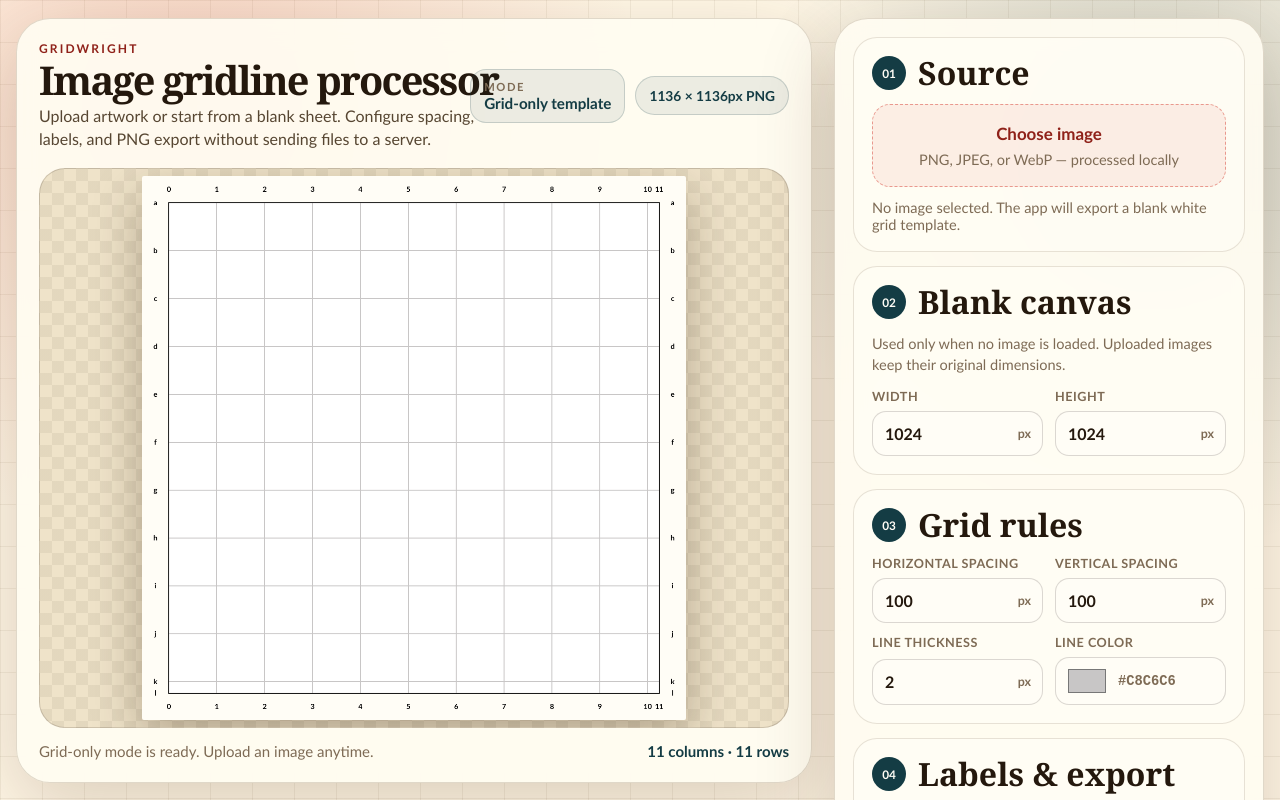
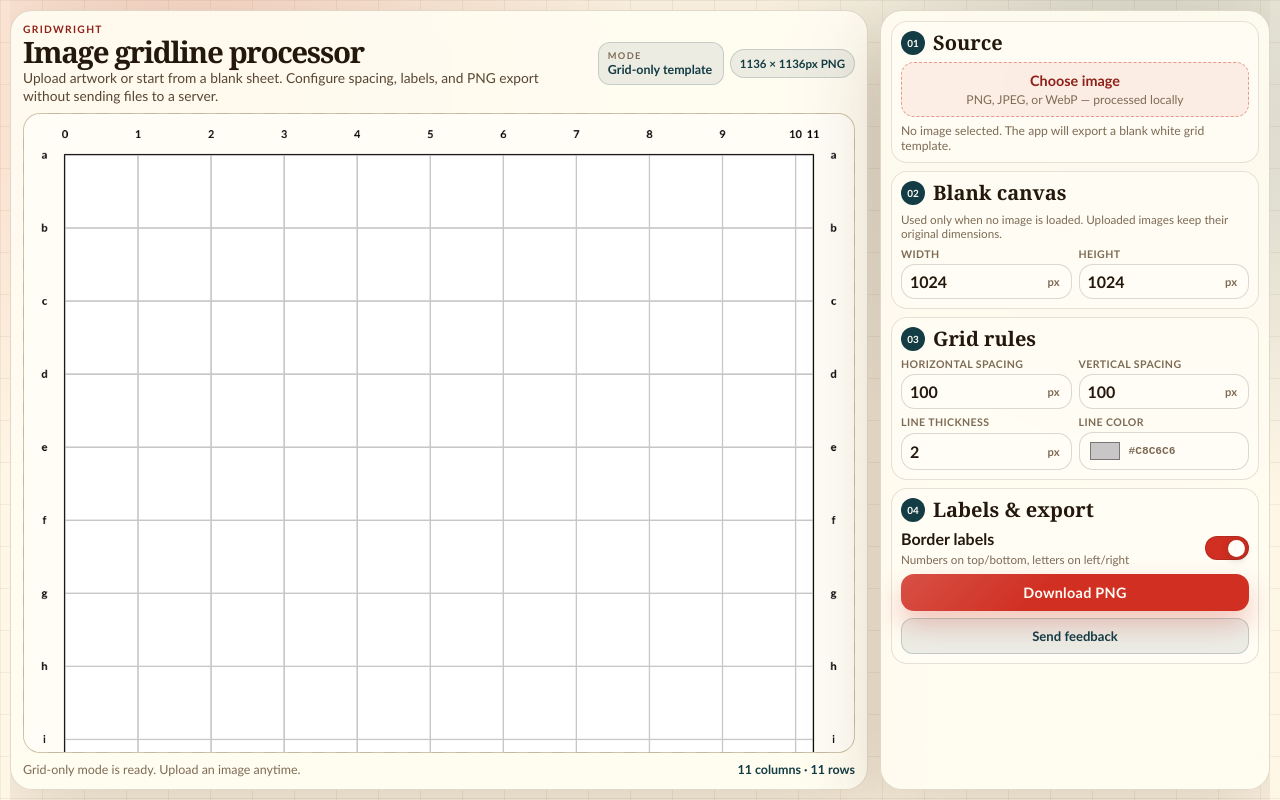
Before and after one commit to ugmurthy/artapp, a React (Vite) app: page / in a window 1280 px wide. Shown: the top 800 px of the page. Built offline with nearby package versions, Linux system fonts and the light colour scheme; no server answers.

Commit message:
fix: layout

```diff
--- a/api/sketchmentor-chat.js
+++ b/api/sketchmentor-chat.js
@@ -167,7 +167,7 @@ export default async function handler(request, response) {
   }
 
   const apiKey = normalizeText(request.body?.apiKey)
-  const model = normalizeText(request.body?.model, 'openai/gpt-4o')
+  const model = normalizeText(request.body?.model, 'qwen/qwen3.5-27b')
   const imageDataUrl = request.body?.imageDataUrl
   const userPrompt = normalizeText(request.body?.userPrompt, 'Please review this sketch.')
 
--- a/index.html
+++ b/index.html
@@ -7,7 +7,7 @@
       name="description"
       content="Create downloadable image grids with configurable spacing, color, thickness, and border labels."
     />
-    <title>Gridwright — Image Gridline Processor</title>
+    <title>Sketch Studio</title>
   </head>
   <body>
     <div id="root"></div>
--- a/src/styles.css
+++ b/src/styles.css
@@ -61,8 +61,10 @@ button:disabled {
 
 .app-shell {
   width: min(1500px, calc(100% - 32px));
+  height: 100dvh;
   margin: 0 auto;
   padding: 18px 0 36px;
+  overflow: hidden;
 }
 
 .section-kicker {
@@ -107,7 +109,9 @@ p {
   display: grid;
   grid-template-columns: minmax(0, 1fr) minmax(360px, 430px);
   gap: 22px;
-  align-items: start;
+  height: 100%;
+  min-height: 0;
+  align-items: stretch;
 }
 
 .hub-shell {
@@ -180,7 +184,11 @@ p {
 }
 
 .preview-panel {
+  display: grid;
+  grid-template-rows: auto minmax(0, 1fr) auto;
+  gap: 14px;
   min-width: 0;
+  min-height: 0;
   padding: 22px;
 }
 
@@ -188,6 +196,8 @@ p {
   display: grid;
   grid-template-columns: minmax(0, 1fr) minmax(360px, 430px);
   gap: 22px;
+  height: 100%;
+  min-height: 0;
   align-items: stretch;
 }
 
@@ -237,7 +247,7 @@ p {
 .group-title h2 {
   margin: 0;
   font-family: Baskerville, "Iowan Old Style", Georgia, serif;
-  font-size: 2rem;
+  font-size: 1.5rem;
   line-height: 1;
 }
 
@@ -307,8 +317,8 @@ p {
 
 .canvas-stage {
   display: grid;
-  min-height: 560px;
-  max-height: 72vh;
+  min-height: 0;
+  max-height: none;
   place-items: center;
   overflow: auto;
   border: 1px solid rgba(36, 24, 13, 0.16);
@@ -326,7 +336,7 @@ p {
 canvas {
   display: block;
   max-width: 100%;
-  max-height: 68vh;
+  max-height: 100%;
   width: auto;
   height: auto;
   border-radius: 2px;
@@ -338,7 +348,6 @@ canvas {
   flex-wrap: wrap;
   gap: 10px 16px;
   justify-content: space-between;
-  margin-top: 14px;
   color: var(--muted);
   font-size: 0.94rem;
 }
@@ -351,6 +360,10 @@ canvas {
 .controls-panel {
   display: grid;
   gap: 14px;
+  align-content: start;
+  min-height: 0;
+  max-height: 100%;
+  overflow: auto;
   padding: 18px;
 }
 
@@ -366,6 +379,29 @@ canvas {
   gap: 12px;
   align-items: center;
   margin-bottom: 14px;
+}
+
+.group-title > div {
+  display: flex;
+  gap: 12px;
+  align-items: center;
+  min-width: 0;
+}
+
+.title-with-action {
+  justify-content: space-between;
+}
+
+.title-with-action a {
+  flex: 0 0 auto;
+  color: var(--accent-dark);
+  font-size: 0.78rem;
+  font-weight: 900;
+  text-decoration: none;
+}
+
+.title-with-action a:hover {
+  text-decoration: underline;
 }
 
 .group-title span {
@@ -648,7 +684,7 @@ input:disabled {
 
 .sketch-stage {
   display: grid;
-  min-height: 420px;
+  min-height: clamp(210px, 38vh, 420px);
   place-items: center;
   overflow: hidden;
   width: 100%;
@@ -698,7 +734,7 @@ button.sketch-stage {
 .chat-panel {
   display: grid;
   min-height: 0;
-  max-height: 52vh;
+  max-height: none;
   gap: 12px;
   overflow: auto;
   padding: 14px;
@@ -802,16 +838,535 @@ button.sketch-stage {
   font-weight: 900;
 }
 
-@media (max-width: 1050px) {
+@media (max-height: 820px) and (min-width: 901px) {
+  .app-shell {
+    width: min(1500px, calc(100% - 20px));
+    padding: 10px 0;
+  }
+
+  .workspace,
+  .sketch-workspace {
+    grid-template-columns: minmax(0, 1fr) minmax(330px, 390px);
+    gap: 12px;
+  }
+
+  .preview-panel,
+  .controls-panel {
+    border-radius: 22px;
+  }
+
+  .preview-panel {
+    gap: 9px;
+    padding: 12px;
+  }
+
+  .controls-panel {
+    gap: 8px;
+    padding: 10px;
+  }
+
+  .control-group {
+    padding: 9px;
+    border-radius: 16px;
+  }
+
+  .panel-heading {
+    gap: 10px;
+    margin-bottom: 0;
+  }
+
+  .brand-lockup {
+    gap: 3px;
+  }
+
+  .brand-lockup h1 {
+    font-size: clamp(1.65rem, 2.3vw, 2.25rem);
+    line-height: 0.96;
+  }
+
+  .brand-lockup p:not(.section-kicker) {
+    font-size: 0.86rem;
+    line-height: 1.26;
+  }
+
+  .section-kicker {
+    font-size: 0.64rem;
+    letter-spacing: 0.13em;
+  }
+
+  .header-pills {
+    gap: 6px;
+    max-width: 300px;
+  }
+
+  .mode-pill {
+    min-width: 126px;
+    padding: 7px 9px;
+    border-radius: 12px;
+  }
+
+  .mode-pill span {
+    font-size: 0.58rem;
+  }
+
+  .mode-pill strong {
+    font-size: 0.78rem;
+  }
+
+  .output-pill,
+  .stats-pill {
+    padding: 7px 9px;
+    font-size: 0.72rem;
+  }
+
+  .group-title {
+    gap: 8px;
+    margin-bottom: 7px;
+  }
+
+  .group-title span {
+    width: 24px;
+    height: 24px;
+    font-size: 0.62rem;
+  }
+
+  .group-title h2 {
+    font-size: 1.25rem;
+  }
+
+  .file-drop {
+    gap: 3px;
+    padding: 9px;
+    border-radius: 13px;
+  }
+
+  .file-drop strong {
+    font-size: 0.9rem;
+  }
+
+  .file-drop span,
+  .empty-note {
+    font-size: 0.76rem;
+  }
+
+  .source-card,
+  .empty-note {
+    margin-top: 6px;
+  }
+
+  .source-card {
+    gap: 9px;
+    padding: 8px;
+    border-radius: 13px;
+  }
+
+  .source-card span {
+    font-size: 0.62rem;
+  }
+
+  .source-card small,
+  .switch-row small,
+  .hint {
+    font-size: 0.73rem;
+    line-height: 1.24;
+  }
+
+  .hint {
+    margin-bottom: 7px;
+  }
+
+  .control-grid {
+    gap: 7px;
+  }
+
+  .control {
+    gap: 4px;
+  }
+
+  .control > span {
+    font-size: 0.66rem;
+  }
+
+  .number-input input,
+  .text-input,
+  .follow-up-control textarea {
+    padding: 7px 8px;
+  }
+
+  .follow-up-control textarea {
+    height: 58px;
+    resize: none;
+  }
+
+  .number-input small,
+  .color-input code {
+    font-size: 0.7rem;
+  }
+
+  .color-input {
+    gap: 7px;
+    padding: 5px 8px;
+  }
+
+  .color-input input {
+    width: 34px;
+    height: 26px;
+  }
+
+  .switch-row {
+    gap: 10px;
+    margin-bottom: 8px;
+  }
+
+  .switch-row input {
+    width: 44px;
+    height: 24px;
+  }
+
+  .switch-row input::before {
+    top: 3px;
+    left: 3px;
+    width: 17px;
+    height: 17px;
+  }
+
+  .switch-row input:checked::before {
+    transform: translateX(19px);
+  }
+
+  .remember-row {
+    margin-top: 8px;
+  }
+
+  .export-actions {
+    gap: 7px;
+  }
+
+  .download-button {
+    padding: 10px 12px;
+    border-radius: 13px;
+    font-size: 0.9rem;
+  }
+
+  .feedback-link,
+  .action-link {
+    min-height: 36px;
+    border-radius: 12px;
+    font-size: 0.82rem;
+  }
+
+  .ghost-button {
+    padding: 6px 9px;
+    font-size: 0.78rem;
+  }
+
+  .canvas-stage,
+  .sketch-stage,
+  .chat-panel {
+    border-radius: 17px;
+  }
+
+  .preview-meta {
+    gap: 7px 10px;
+    font-size: 0.78rem;
+  }
+
+  .sketch-main-panel {
+    gap: 9px;
+  }
+
+  .sketch-stage {
+    min-height: clamp(145px, 27vh, 210px);
+  }
+
+  .sketch-stage img {
+    max-height: 34vh;
+  }
+
+  .sketch-stage.compact {
+    min-height: 120px;
+  }
+
+  .sketch-stage.compact img {
+    max-width: min(220px, 80%);
+    max-height: 105px;
+  }
+
+  .chat-panel {
+    gap: 8px;
+    padding: 8px;
+  }
+
+  .chat-message {
+    gap: 5px;
+    padding: 9px;
+    border-radius: 12px;
+  }
+
+  .chat-message span {
+    font-size: 0.62rem;
+  }
+
+  .chat-message p,
+  .chat-message ul,
+  .chat-message ol {
+    font-size: 0.86rem;
+    line-height: 1.38;
+  }
+
+  .chat-message h1,
+  .chat-message h2,
+  .chat-message h3 {
+    margin: 6px 0 3px;
+  }
+
+  .status-note {
+    padding: 0 4px;
+    font-size: 0.78rem;
+    line-height: 1.28;
+  }
+}
+
+@media (max-height: 700px) and (min-width: 901px) {
+  .app-shell {
+    width: min(1500px, calc(100% - 16px));
+    padding: 6px 0;
+  }
+
+  .workspace,
+  .sketch-workspace {
+    gap: 10px;
+  }
+
+  .preview-panel {
+    gap: 7px;
+    padding: 9px;
+  }
+
+  .controls-panel {
+    gap: 6px;
+    padding: 7px;
+  }
+
+  .control-group {
+    padding: 6px;
+  }
+
+  .panel-heading {
+    gap: 8px;
+  }
+
+  .brand-lockup h1 {
+    font-size: clamp(1.45rem, 2vw, 1.95rem);
+  }
+
+  .file-drop span {
+    font-size: 0.7rem;
+    line-height: 1.18;
+  }
+
+  .group-title {
+    gap: 6px;
+    margin-bottom: 4px;
+  }
+
+  .group-title span {
+    width: 20px;
+    height: 20px;
+    font-size: 0.56rem;
+  }
+
+  .group-title h2 {
+    font-size: 1.05rem;
+  }
+
+  .file-drop {
+    padding: 6px;
+  }
+
+  .file-drop strong {
+    font-size: 0.82rem;
+  }
+
+  .hint {
+    display: none;
+  }
+
+  .source-card {
+    margin-top: 4px;
+    padding: 6px;
+  }
+
+  .source-card small,
+  .switch-row small {
+    font-size: 0.68rem;
+  }
+
+  .control-grid,
+  .export-actions {
+    gap: 5px;
+  }
+
+  .number-input input,
+  .text-input,
+  .follow-up-control textarea {
+    padding: 5px 7px;
+  }
+
+  .follow-up-control textarea {
+    height: 44px;
+  }
+
+  .switch-row {
+    margin-bottom: 5px;
+  }
+
+  .download-button {
+    padding: 8px 10px;
+  }
+
+  .feedback-link,
+  .action-link {
+    min-height: 32px;
+  }
+
+  .sketch-stage {
+    min-height: clamp(110px, 22vh, 150px);
+  }
+
+  .sketch-stage.compact {
+    min-height: 92px;
+  }
+
+  .sketch-stage.compact img {
+    max-height: 78px;
+  }
+
+  .chat-panel {
+    padding: 6px;
+  }
+
+  .chat-message {
+    padding: 7px;
+  }
+}
+
+@media (max-height: 600px) and (min-width: 901px) {
+  .app-shell {
+    padding: 4px 0;
+  }
+
+  .preview-panel {
+    padding: 7px;
+  }
+
+  .controls-panel {
+    gap: 4px;
+    padding: 5px;
+  }
+
+  .control-group {
+    padding: 5px;
+  }
+
+  .brand-lockup h1 {
+    font-size: clamp(1.3rem, 1.8vw, 1.75rem);
+  }
+
+  .brand-lockup p:not(.section-kicker) {
+    font-size: 0.66rem;
+    line-height: 1.12;
+  }
+
+  .group-title h2 {
+    font-size: 0.98rem;
+  }
+
+  .group-title span {
+    width: 18px;
+    height: 18px;
+    font-size: 0.52rem;
+  }
+
+  .file-drop {
+    padding: 5px;
+  }
+
+  .source-card {
+    display: none;
+  }
+
+  .control > span {
+    font-size: 0.6rem;
+  }
+
+  .number-input input,
+  .text-input,
+  .follow-up-control textarea {
+    padding: 4px 6px;
+  }
+
+  .follow-up-control textarea {
+    height: 34px;
+  }
+
+  .switch-row {
+    margin-bottom: 3px;
+  }
+
+  .download-button {
+    padding: 7px 9px;
+  }
+
+  .feedback-link,
+  .action-link {
+    min-height: 29px;
+  }
+
+  .source-card small,
+  .switch-row small,
+  .status-note {
+    font-size: 0.62rem;
+    line-height: 1.14;
+  }
+}
+
+@media (max-width: 900px) {
+  .app-shell {
+    height: auto;
+    min-height: 100vh;
+    overflow: visible;
+  }
+
   .workspace,
   .sketch-workspace {
     grid-template-columns: 1fr;
+    height: auto;
     align-items: start;
   }
 
   .sketch-workspace > .preview-panel,
   .sketch-workspace > .controls-panel {
     height: auto;
+  }
+
+  .preview-panel,
+  .controls-panel {
+    max-height: none;
+    overflow: visible;
+  }
+
+  .canvas-stage {
+    min-height: 360px;
+    max-height: 72vh;
+  }
+
+  canvas {
+    max-height: 68vh;
+  }
+
+  .chat-panel {
+    max-height: 52vh;
   }
 
   .controls-panel {
```
Also changed, not shown: src/apps/SketchMentor.jsx (+16 -10 lines).
